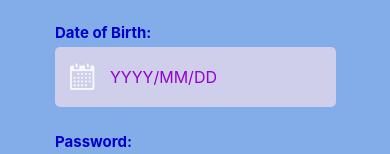
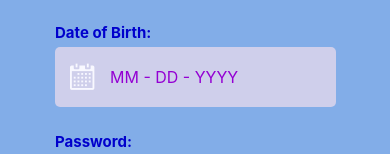
Before and after one commit to SalmanStarneo/MCHQ, a React Native app in the folder mchq/: screen /Register in a window 390 px wide. Shown: the part 240-394 px from the top of the page. Built offline with nearby package versions, Linux system fonts and the light colour scheme.

Commit message:
wk10 updating Register

```diff
--- a/mchq/src/Components/RegisterScreen/Register.js
+++ b/mchq/src/Components/RegisterScreen/Register.js
@@ -15,7 +15,7 @@ const {brand, darkViolet} = Colors;
 const Register= ({navigation}) =>{
     const [hidePassword, setHidePassword] = useState(true);
     const [show, setShow] = useState(false);
-    const [date, setDate] = useState(new Date(2000, 0, 1));
+    const [date, setDate] = useState(new Date(2010, 8, 9));
 
     //setting date chosen by user
     const [dob, setDob]=useState();
@@ -75,13 +75,14 @@ const Register= ({navigation}) =>{
             <MyTextInput
               label="Date of Birth:"
               icon="calendar"
-              placeholder="YYYY/MM/DD"
+              placeholder="MM - DD - YYYY"
               placeholderTextColor={darkViolet}
               onChangeText={handleChange('dateOfBirth')}
               onBlur={handleBlur('dateOfBirth')}
               value={dob ? dob.toDateString() : ''}
               isDate={true}
               editable={false}
+              showDatePicker={showDatePicker}
             />
             <MyTextInput
               label="Password:"
@@ -95,7 +96,6 @@ const Register= ({navigation}) =>{
               isPassword={true}
               hidePassword={hidePassword}
               setHidePassword={setHidePassword}
-              showDatePicker={showDatePicker}
             />
                         <MyTextInput
               label="Confirm Password:"
```
